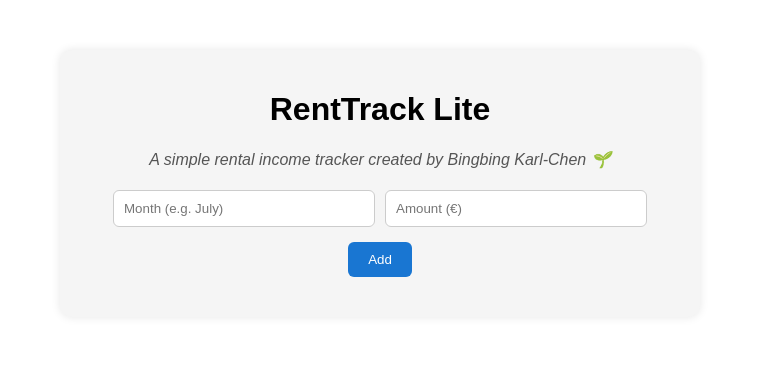
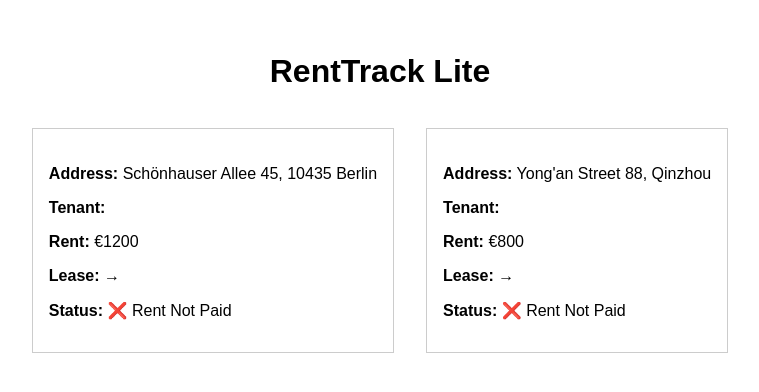
Before and after one commit to bingbingkarl-chen/renttrack-lite, a React (Create React App) app: page / in a window 1280 px wide. Shown: the top 392 px of the page, without its empty margins (260-1019 px from the left). Built offline with nearby package versions, Linux system fonts and the light colour scheme.

Commit message:
Initial commit: renttrack-lite demo

```diff
--- a/src/App.js
+++ b/src/App.js
@@ -1,49 +1,36 @@
-import React, { useState } from "react";
-import "./App.css";
+// src/App.js
+
+import React from "react";
+import PropertyCard from "./components/PropertyCard";
+import propertyData from "./data/propertyData";
 
 function App() {
-  const [entries, setEntries] = useState([]);
-  const [month, setMonth] = useState("");
-  const [amount, setAmount] = useState("");
-
-  const addEntry = () => {
-    if (month && amount) {
-      setEntries([...entries, { month, amount }]);
-      setMonth("");
-      setAmount("");
-    }
-  };
-
   return (
-    <div className="App">
-      <h1>RentTrack Lite</h1>
-      <p style={{ fontStyle: "italic", color: "#555" }}>
-        A simple rental income tracker created by Bingbing Karl-Chen 🌱
-      </p>
-      <div className="form">
-        <input
-          type="text"
-          placeholder="Month (e.g. July)"
-          value={month}
-          onChange={(e) => setMonth(e.target.value)}
-        />
-        <input
-          type="number"
-          placeholder="Amount (€)"
-          value={amount}
-          onChange={(e) => setAmount(e.target.value)}
-        />
-        <button onClick={addEntry}>Add</button>
-      </div>
-      <div className="list">
-        {entries.map((entry, index) => (
-          <div key={index} className="item">
-            <strong>{entry.month}:</strong> €{entry.amount}
-          </div>
+    <div style={styles.container}>
+      <h1 style={styles.heading}>RentTrack Lite</h1>
+      <div style={styles.cardContainer}>
+        {propertyData.map((property) => (
+          <PropertyCard key={property.id} property={property} />
         ))}
       </div>
     </div>
   );
 }
 
+const styles = {
+  container: {
+    padding: "2rem",
+    fontFamily: "Arial, sans-serif",
+  },
+  heading: {
+    textAlign: "center",
+  },
+  cardContainer: {
+    display: "flex",
+    gap: "2rem",
+    flexWrap: "wrap",
+    justifyContent: "center",
+  },
+};
+
 export default App;
--- /dev/null
+++ b/src/components/PropertyCard.js
@@ -0,0 +1,30 @@
+// src/components/PropertyCard.js
+import React from "react";
+
+function PropertyCard({ property }) {
+  return (
+    <div
+      style={{ border: "1px solid #ccc", padding: "1rem", margin: "1rem 0" }}
+    >
+      <h2>{property.name}</h2>
+      <p>
+        <strong>Address:</strong> {property.address}
+      </p>
+      <p>
+        <strong>Tenant:</strong> {property.tenant}
+      </p>
+      <p>
+        <strong>Rent:</strong> €{property.rent}
+      </p>
+      <p>
+        <strong>Lease:</strong> {property.leaseStart} → {property.leaseEnd}
+      </p>
+      <p>
+        <strong>Status:</strong>
+        {property.isPaid ? " ✅ Rent Paid" : " ❌ Rent Not Paid"}
+      </p>
+    </div>
+  );
+}
+
+export default PropertyCard;
--- /dev/null
+++ b/src/data/propertyData.js
@@ -0,0 +1,26 @@
+// src/data/propertyData.js
+
+const propertyData = [
+  {
+    id: 1,
+    title: "Berlin Apartment - Prenzlauer Berg",
+    address: "Schönhauser Allee 45, 10435 Berlin",
+    rent: 1200,
+    deposit: 2400,
+    isRented: true,
+    image:
+      "https://images.unsplash.com/photo-1600585154340-be6161a56a0c?auto=format&fit=crop&w=800&q=80",
+  },
+  {
+    id: 2,
+    title: "Qinzhou City Loft - Guangxi",
+    address: "Yong'an Street 88, Qinzhou",
+    rent: 800,
+    deposit: 1600,
+    isRented: false,
+    image:
+      "https://images.unsplash.com/photo-1560448204-e02f11c3d0e2?auto=format&fit=crop&w=800&q=80",
+  },
+];
+
+export default propertyData;
--- /dev/null
+++ b/src/styles/PropertyCard.css
@@ -0,0 +1,17 @@
+.property-card {
+  border: 1px solid #ccc;
+  border-radius: 8px;
+  padding: 16px;
+  width: 280px;
+  margin: 12px;
+  background-color: #fafafa;
+  box-shadow: 0 2px 6px rgba(0, 0, 0, 0.1);
+}
+
+.property-image {
+  width: 100%;
+  height: 160px;
+  object-fit: cover;
+  border-radius: 6px;
+  margin-bottom: 10px;
+}
```
